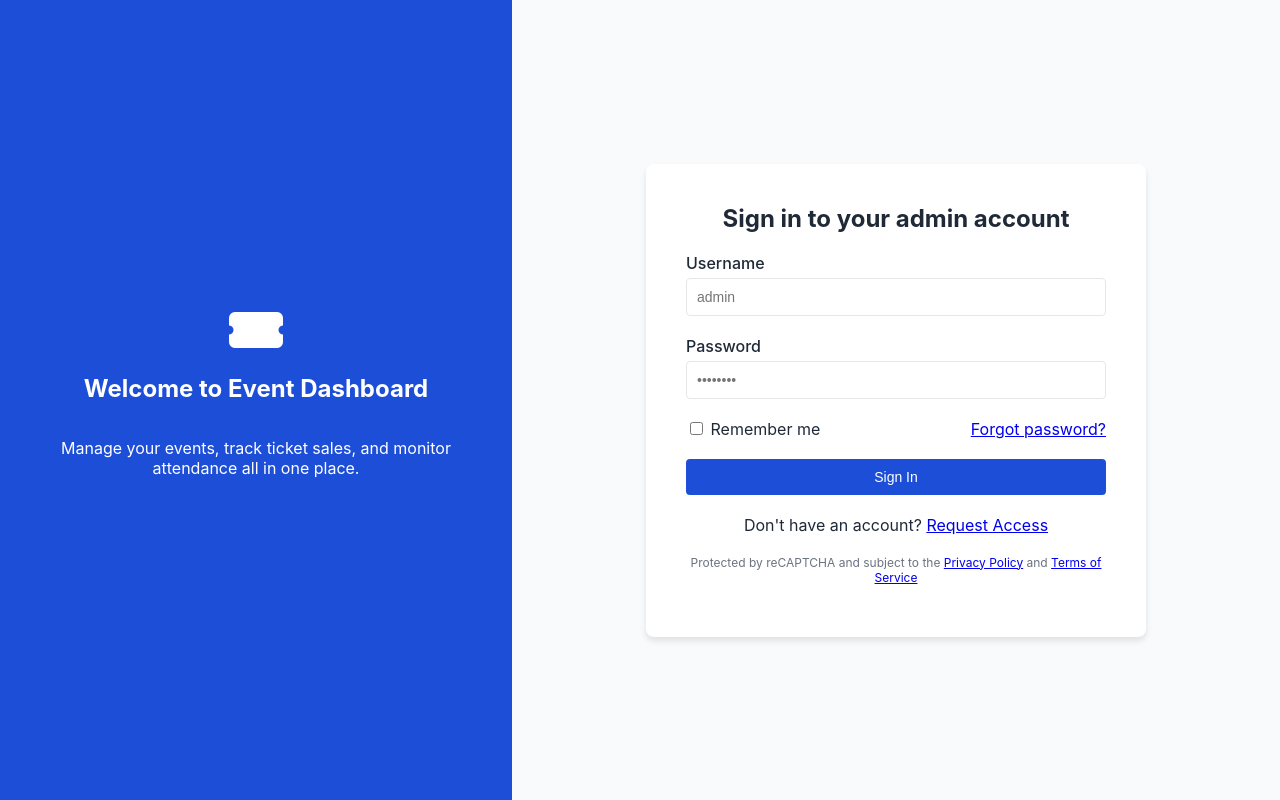
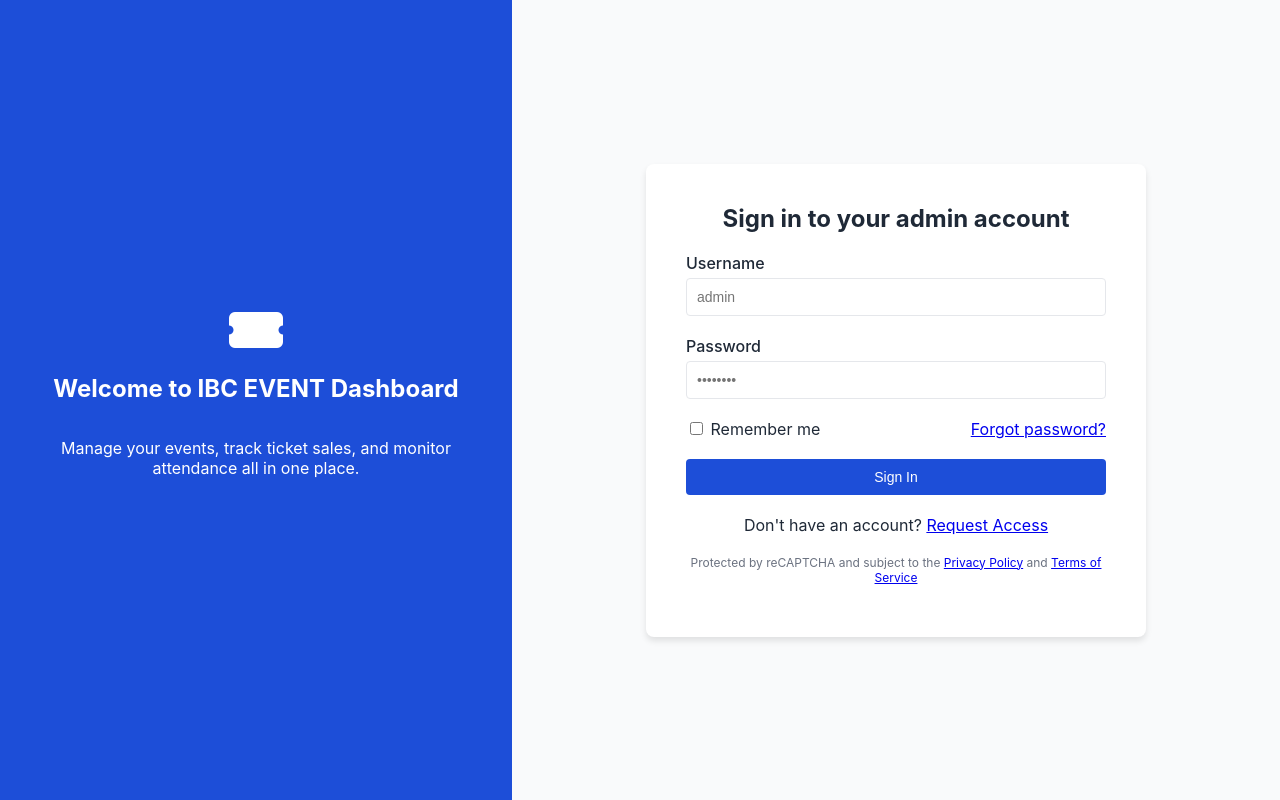
Before and after one commit to Habib-uRehman/IBC, a Django app: page /login/?next=/manager/dashboard/ in a window 1280 px wide. Run offline with Django 4.2, Linux system fonts and the light colour scheme.

Commit message:
event dashboard

```diff
--- a/templates/login.html
+++ b/templates/login.html
@@ -14,7 +14,7 @@
       <div class="login-logo">
         <i class="fas fa-ticket-alt fa-3x"></i>
       </div>
-      <h2>Welcome to Event Dashboard</h2>
+      <h2>Welcome to IBC EVENT Dashboard</h2>
       <p>Manage your events, track ticket sales, and monitor attendance all in one place.</p>
     </div>
 
```
